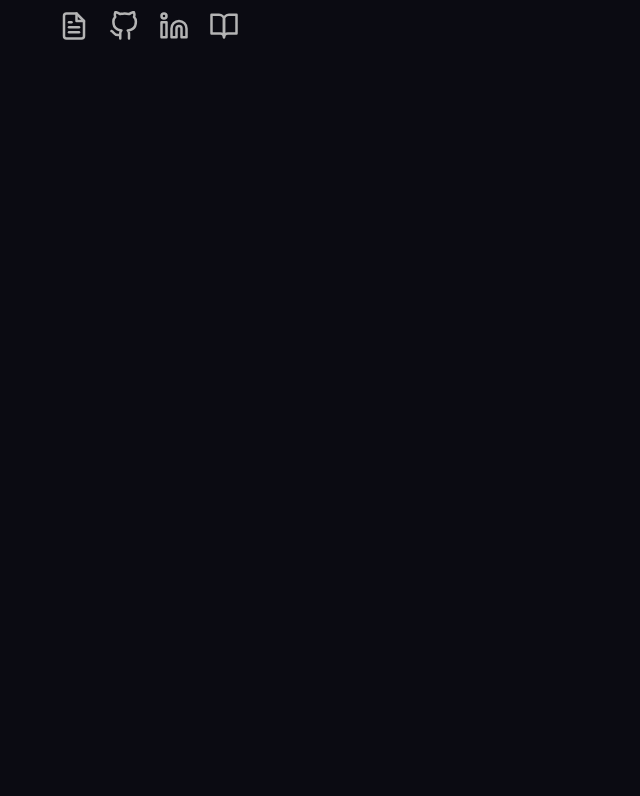
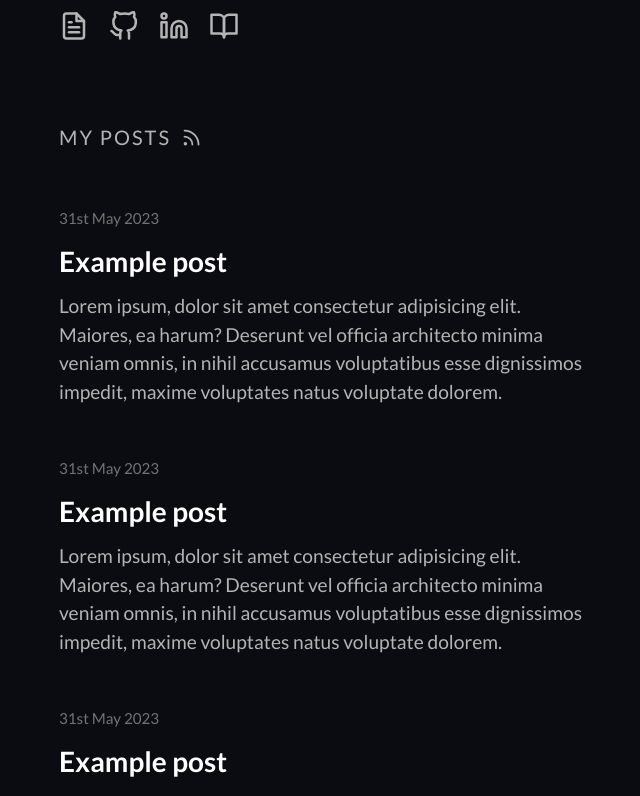
Before and after one commit to fdukat/fdukat.com, a Next.js app: page / in a window 1280 px wide. Shown: the part 480-1276 px from the top of the page, without its empty margins (133-773 px from the left). Before the commit the page ends 800 px from the top, so only its background shows below. Built offline with nearby package versions, Linux system fonts and the light colour scheme.

Commit message:
implement posts component

```diff
--- a/app/page.tsx
+++ b/app/page.tsx
@@ -1,9 +1,13 @@
 import Hero from '@/components/Hero';
+import Posts from '@/components/Posts';
 
 export default function Home() {
   return (
     <>
       <Hero />
+      <main>
+        <Posts />
+      </main>
     </>
   );
 }
```
